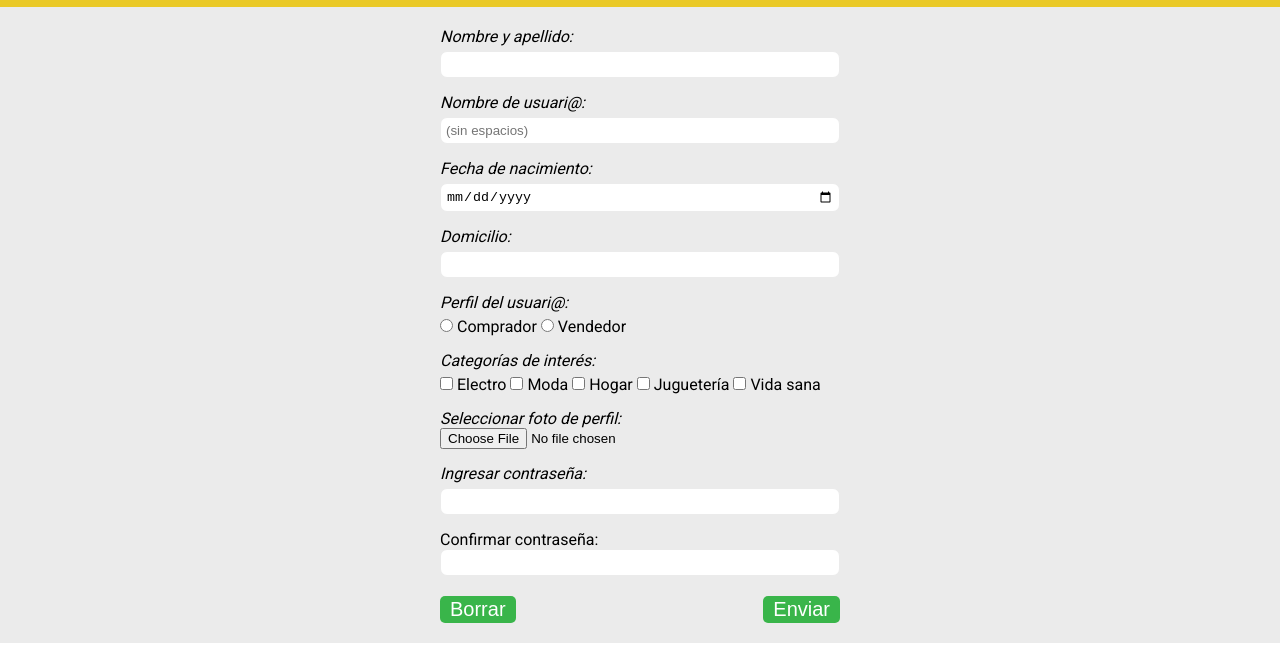
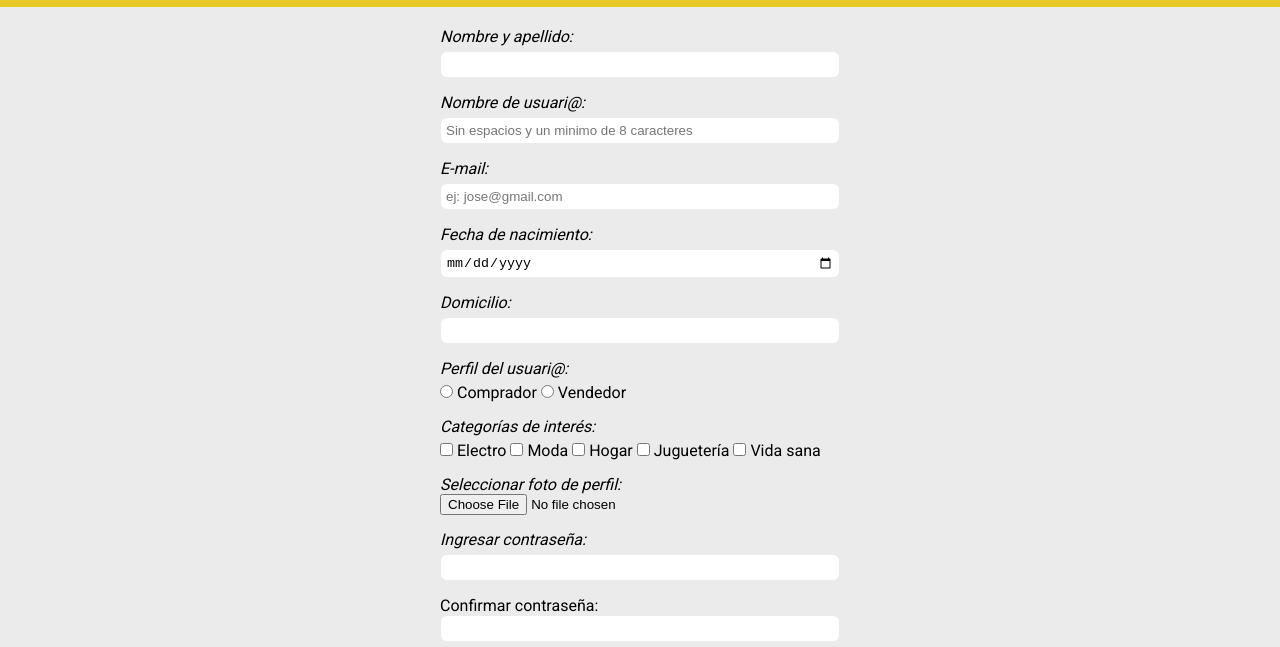
Before and after one commit to defealvarez/mercadoliebre, a website: page views/register.html in a window 1280 px wide. Shown: the part 153-800 px from the top of the page. Drawn offline with Linux system fonts and the light colour scheme.

Commit message:
corregida validacion de campos en formularios

```diff
--- a/views/register.html
+++ b/views/register.html
@@ -59,7 +59,11 @@
             </div>
             <div class="form-item">
                 <label>Nombre de usuari@:</label>
-                <input type="text" name="nombre-usuario" placeholder="(sin espacios)" class="inputbox">
+                <input type="text" name="nombre-usuario" placeholder="Sin espacios y un minimo de 8 caracteres" class="inputbox" pattern="[A-Za-z]" minlength="4" title="Sin espacios y un minimo de 8 caracteres">
+            </div>
+            <div class="form-item">
+                <label>E-mail:</label>
+                <input type="email" name="email" placeholder="ej: jose@gmail.com" class="inputbox">
             </div>
             <div class="form-item">
                 <label>Fecha de nacimiento:</label>
```
